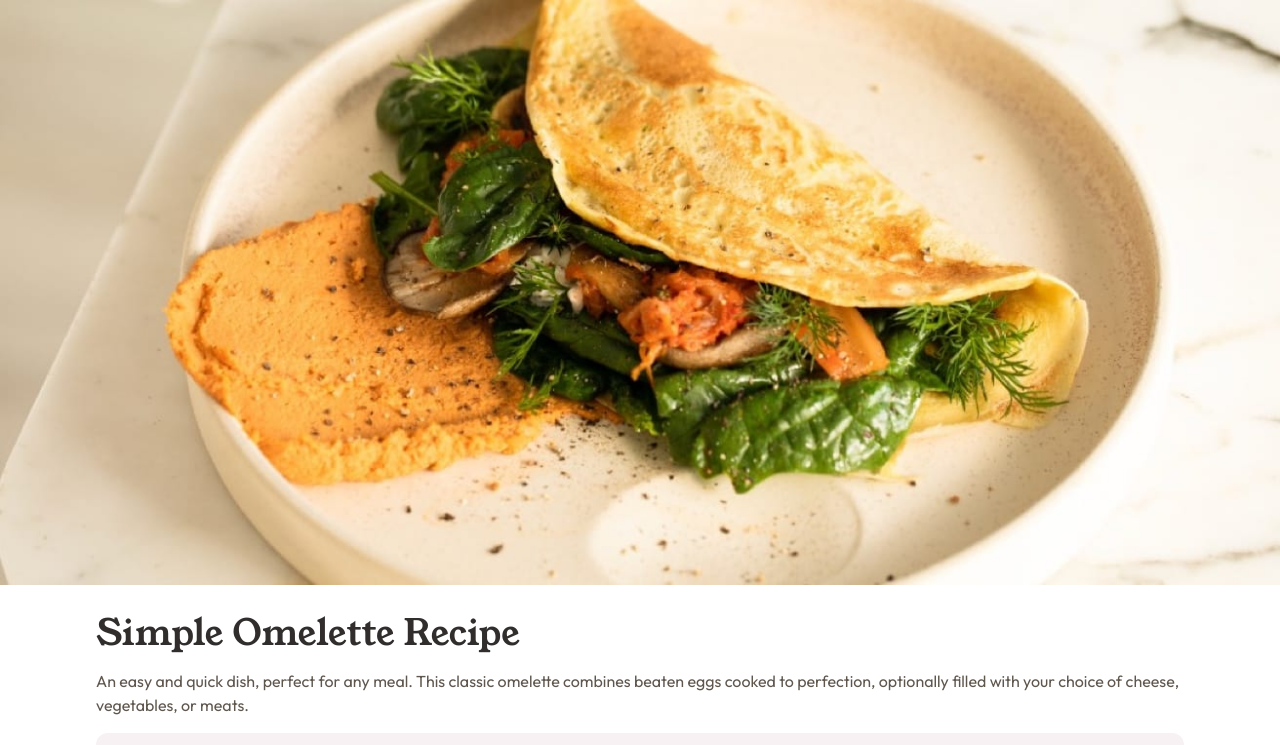
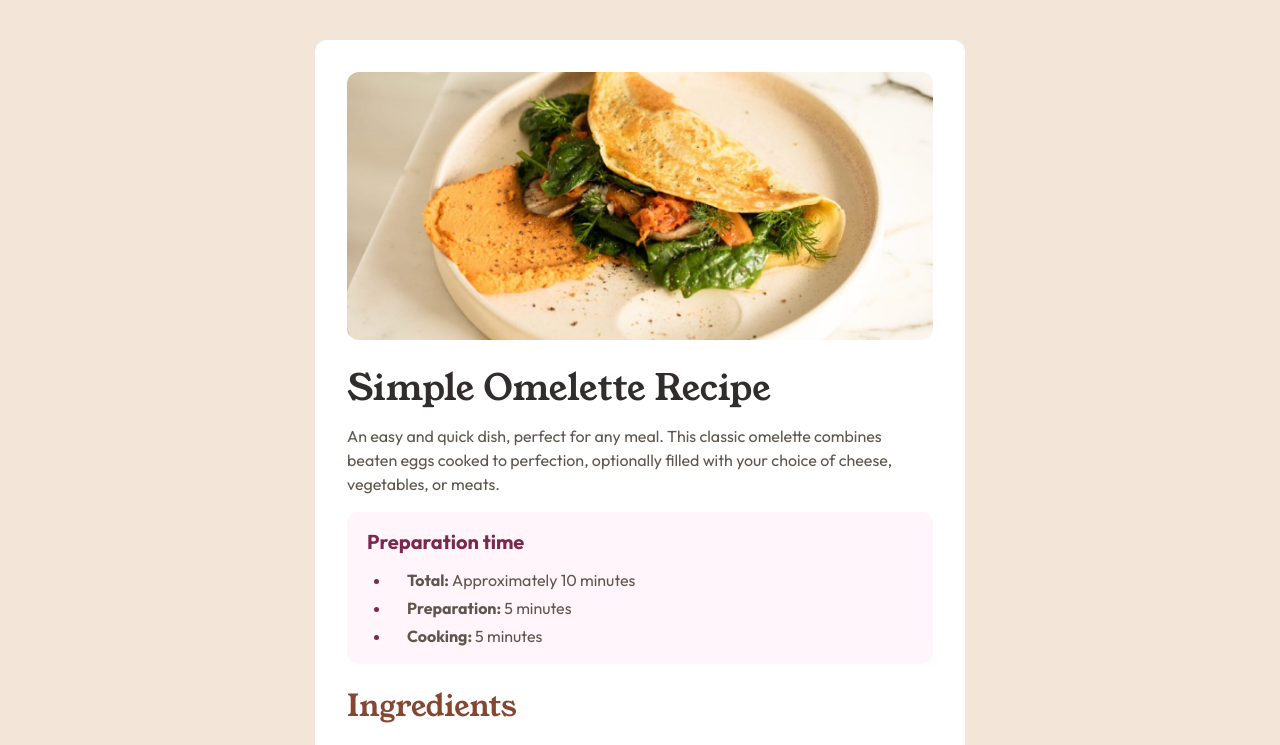
Before and after one commit to asekabtw/omlete, a website: page index.html in a window 1280 px wide. Shown: the top 745 px of the page. Drawn offline with Linux system fonts and the light colour scheme.

Commit message:
Finish Responsive Layout

```diff
--- a/index.html
+++ b/index.html
@@ -24,26 +24,34 @@
     <title>Frontend Mentor | Recipe page</title>
   </head>
   <body>
-    <div class="w-full min-h-full font-body text-[16px] text-text">
+    <div
+      class="w-full min-h-full font-body text-[16px] bg-[#f3e6d8] text-text sm:py-10"
+    >
       <!-- image -->
-      <div class="flex justify-center flex-col">
-        <div class="">
-          <img src="./assets/images/image-omelette.jpeg" class="block" alt="" />
+      <div
+        class="max-w-[640px] md:max-w-[650px] m-auto bg-white sm:p-8 sm:rounded-xl"
+      >
+        <div class="overflow-hidden sm:rounded-xl sm:m-auto">
+          <img
+            src="./assets/images/image-omelette.jpeg"
+            class="block w-full h-full"
+            alt=""
+          />
         </div>
         <!-- end of image -->
 
         <!-- main -->
-        <div class="w-[85%] m-auto py-7">
+        <div class="w-[85%] m-auto py-7 sm:w-auto">
           <h1 class="text-4xl text-[#302d2c] font-young">
             Simple Omelette Recipe
           </h1>
-          <p class="pr-1 my-4 text-text">
+          <p class="my-4 text-text">
             An easy and quick dish, perfect for any meal. This classic omelette
             combines beaten eggs cooked to perfection, optionally filled with
             your choice of cheese, vegetables, or meats.
           </p>
           <!-- Preparation -->
-          <div class="rounded-xl bg-[#7b284f10] py-4 px-5">
+          <div class="rounded-xl bg-[#fff5fa] py-4 px-5">
             <p class="font-bold text-xl mb-3 text-[#7b284f]">
               Preparation time
             </p>
@@ -115,7 +123,7 @@
 
           <!-- Nutrition -->
           <p class="text-3xl font-young text-sectionTitle my-4">Nutrition</p>
-          <p class="pr-2 my-4 text-text">
+          <p class="my-4 text-text">
             The table below shows nutritional values per serving without the
             additional fillings.
           </p>
```
Also changed, not shown: src/style.css.
